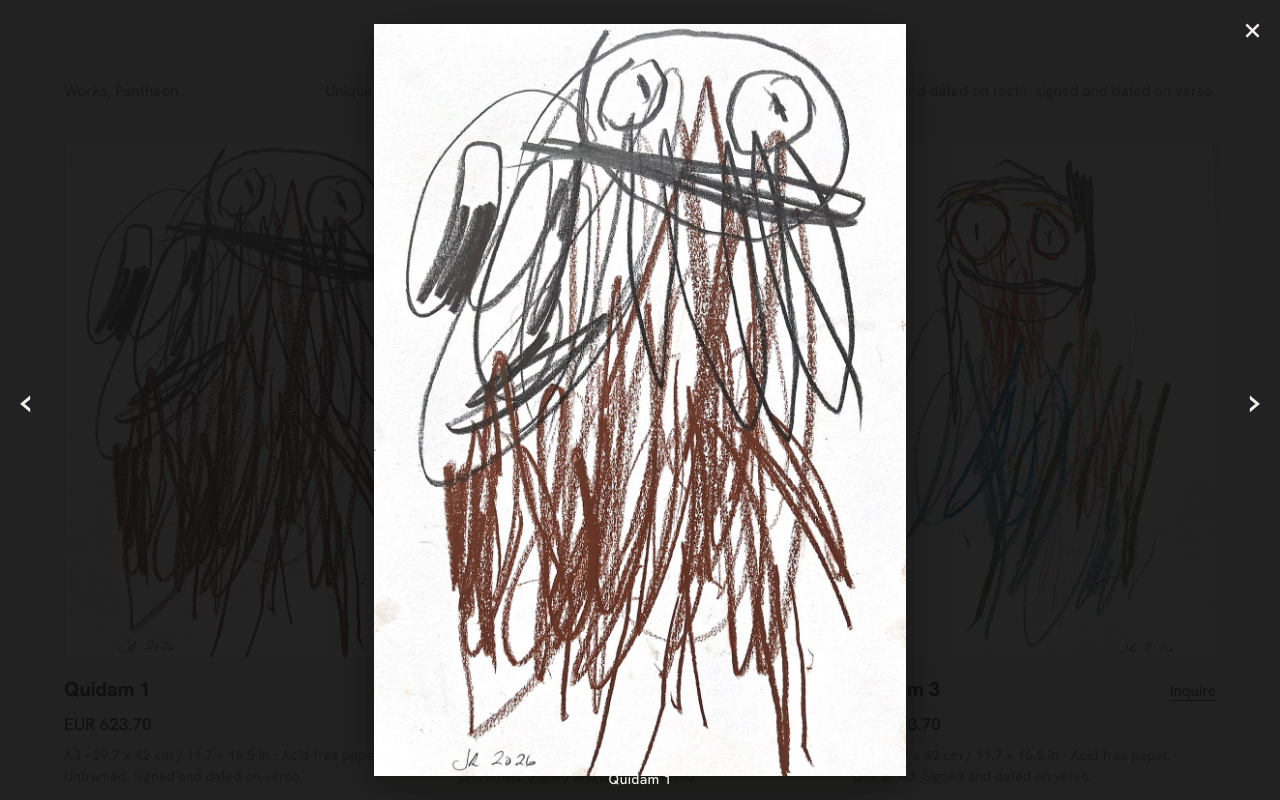
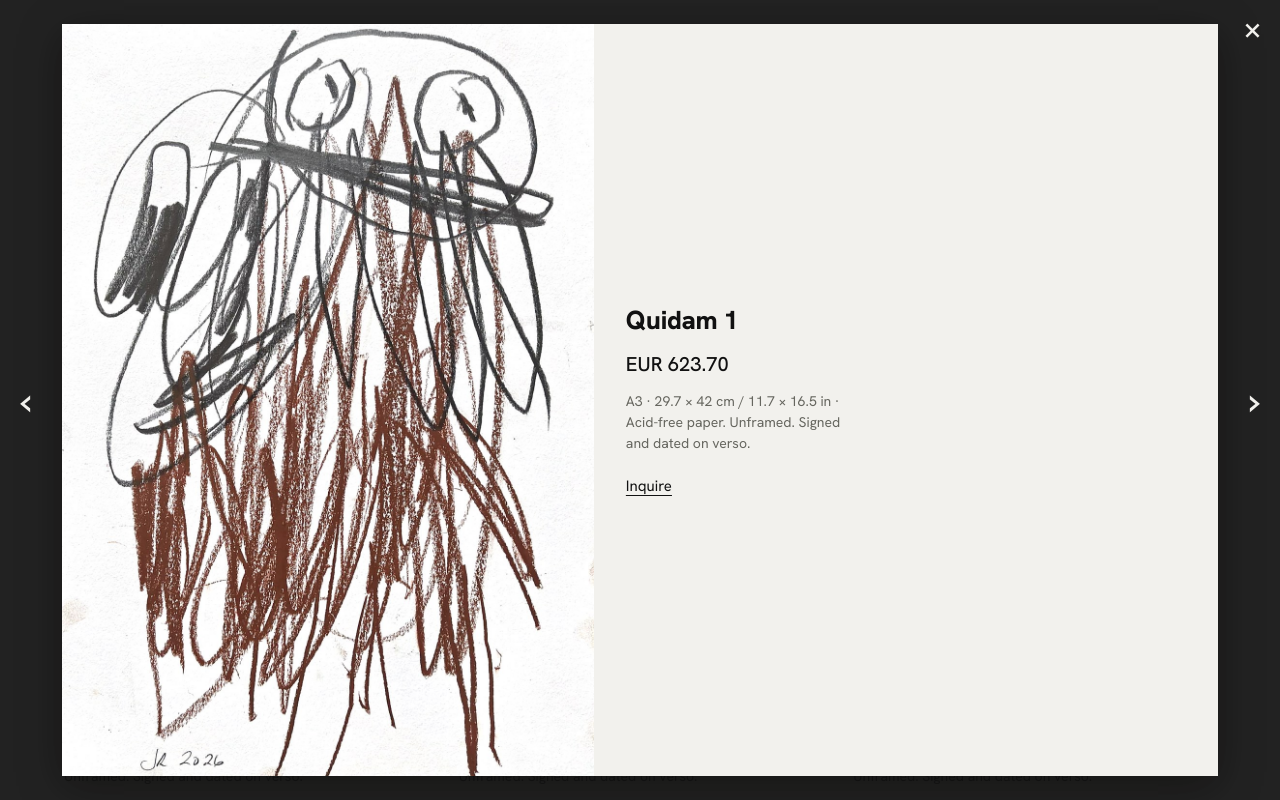
Before and after one commit to johnnyramstedt/whoisjohnny, a plain HTML site: page index.html in a window 1280 px wide. Both pictures are taken after a click on the picture 246 px from the left and 1600 px from the top of the page. Shown: the part 1200-2000 px from the top of the page. Drawn offline with Linux system fonts and the light colour scheme.

Commit message:
Lightbox as card: image left, name and details right
Co-Authored-By: Claude Sonnet 5.5 <noreply@anthropic.com>
Claude-Session: https://claude.ai/code/session_01K7nTnSGaSnzA5LzCZi6BdW

```diff
--- a/index.html
+++ b/index.html
@@ -269,22 +269,31 @@ a:focus-visible{outline:2px solid #111111;outline-offset:4px}
 </div>
 <style>
 img[src*="/pantheon/q"]{cursor:zoom-in}
-#lb{position:fixed;inset:0;z-index:100;background:rgba(17,17,17,.92);display:none;align-items:center;justify-content:center;padding:24px;cursor:zoom-out}
+#lb{position:fixed;inset:0;z-index:100;background:rgba(17,17,17,.92);display:none;align-items:center;justify-content:center;padding:24px;cursor:zoom-out;overflow:auto}
 #lb.on{display:flex}
-#lb img{max-width:100%;max-height:100%;width:auto;height:auto;background:#fff;box-shadow:0 10px 40px rgba(0,0,0,.4)}
-#lb .cap{position:absolute;left:0;right:0;bottom:12px;text-align:center;color:#f2f1ed;font:500 14px 'Hanken Grotesk',sans-serif;letter-spacing:.02em}
-#lb .x{position:absolute;top:10px;right:18px;color:#f2f1ed;font:300 34px/1 'Hanken Grotesk',sans-serif}
+#lb .card{display:flex;align-items:stretch;gap:0;max-width:100%;max-height:100%;background:#f2f1ed;cursor:default;box-shadow:0 10px 40px rgba(0,0,0,.4)}
+#lb .pic{display:flex;align-items:center;justify-content:center;background:#fff;min-width:0}
+#lb .pic img{display:block;max-width:100%;max-height:calc(100vh - 48px);width:auto;height:auto}
+#lb .info{flex:0 0 300px;box-sizing:border-box;padding:36px 32px;display:flex;flex-direction:column;gap:14px;font-family:'Hanken Grotesk',sans-serif;color:#111;justify-content:center}
+#lb .t{font-size:26px;font-weight:800;letter-spacing:-.01em}
+#lb .pr{font-size:20px;font-weight:500}
+#lb .m{font-size:14px;line-height:1.5;color:#66665f}
+#lb .inq{font-size:15px;color:#111;margin-top:8px}
+#lb .x{position:absolute;top:10px;right:18px;color:#f2f1ed;font:300 34px/1 'Hanken Grotesk',sans-serif;cursor:pointer}
 #lb .nav{position:absolute;top:50%;transform:translateY(-50%);color:#f2f1ed;font:300 44px/1 'Hanken Grotesk',sans-serif;padding:16px;user-select:none;cursor:pointer}
 #lb .prev{left:4px}#lb .next{right:4px}
+@media (max-width:760px){#lb{padding:12px;align-items:flex-start}#lb .card{flex-direction:column;max-height:none}#lb .pic img{max-height:70vh}#lb .info{flex:none;padding:20px 20px 24px}#lb .nav{display:none}}
 </style>
-<div id="lb" role="dialog" aria-modal="true" aria-label="Enlarged drawing"><span class="x" aria-hidden="true">&times;</span><span class="nav prev" aria-label="Previous">&#8249;</span><img alt=""><span class="nav next" aria-label="Next">&#8250;</span><div class="cap"></div></div>
+<div id="lb" role="dialog" aria-modal="true" aria-label="Enlarged drawing"><span class="x" aria-hidden="true">&times;</span><span class="nav prev" aria-label="Previous">&#8249;</span><div class="card"><div class="pic"><img alt=""></div><div class="info"><div class="t"></div><div class="pr"></div><div class="m"></div><a class="inq" href="#inquiries">Inquire</a></div></div><span class="nav next" aria-label="Next">&#8250;</span></div>
 <script>
 (function(){
-var imgs=[].slice.call(document.querySelectorAll('img[src*="/pantheon/q"]')),lb=document.getElementById('lb'),big=lb.querySelector('img'),cap=lb.querySelector('.cap'),i=0;
-function show(n){i=(n+imgs.length)%imgs.length;big.src=imgs[i].src;big.alt=imgs[i].alt;cap.textContent=(imgs[i].alt.split(',')[0]||'');lb.classList.add('on');document.body.style.overflow='hidden';}
+var imgs=[].slice.call(document.querySelectorAll('img[src*="/pantheon/q"]')),lb=document.getElementById('lb'),big=lb.querySelector('.pic img'),T=lb.querySelector('.t'),P=lb.querySelector('.pr'),M=lb.querySelector('.m'),i=0;
+function show(n){i=(n+imgs.length)%imgs.length;var im=imgs[i],box=im.parentNode,d=box.children;big.src=im.src;big.alt=im.alt;
+T.textContent=d[1].children[0].textContent;P.textContent=d[2].textContent;M.textContent=d[3].textContent;
+lb.classList.add('on');lb.scrollTop=0;document.body.style.overflow='hidden';}
 function hide(){lb.classList.remove('on');document.body.style.overflow='';}
 imgs.forEach(function(im,n){im.addEventListener('click',function(){show(n)});});
-lb.addEventListener('click',function(e){var t=e.target;if(t.classList.contains('prev')){show(i-1)}else if(t.classList.contains('next')){show(i+1)}else{hide()}});
+lb.addEventListener('click',function(e){var t=e.target;if(t.classList.contains('prev')){show(i-1)}else if(t.classList.contains('next')){show(i+1)}else if(t.classList.contains('inq')){hide()}else if(!t.closest('.card')){hide()}});
 document.addEventListener('keydown',function(e){if(!lb.classList.contains('on'))return;if(e.key==='Escape')hide();else if(e.key==='ArrowLeft')show(i-1);else if(e.key==='ArrowRight')show(i+1);});
 })();
 </script>
```
